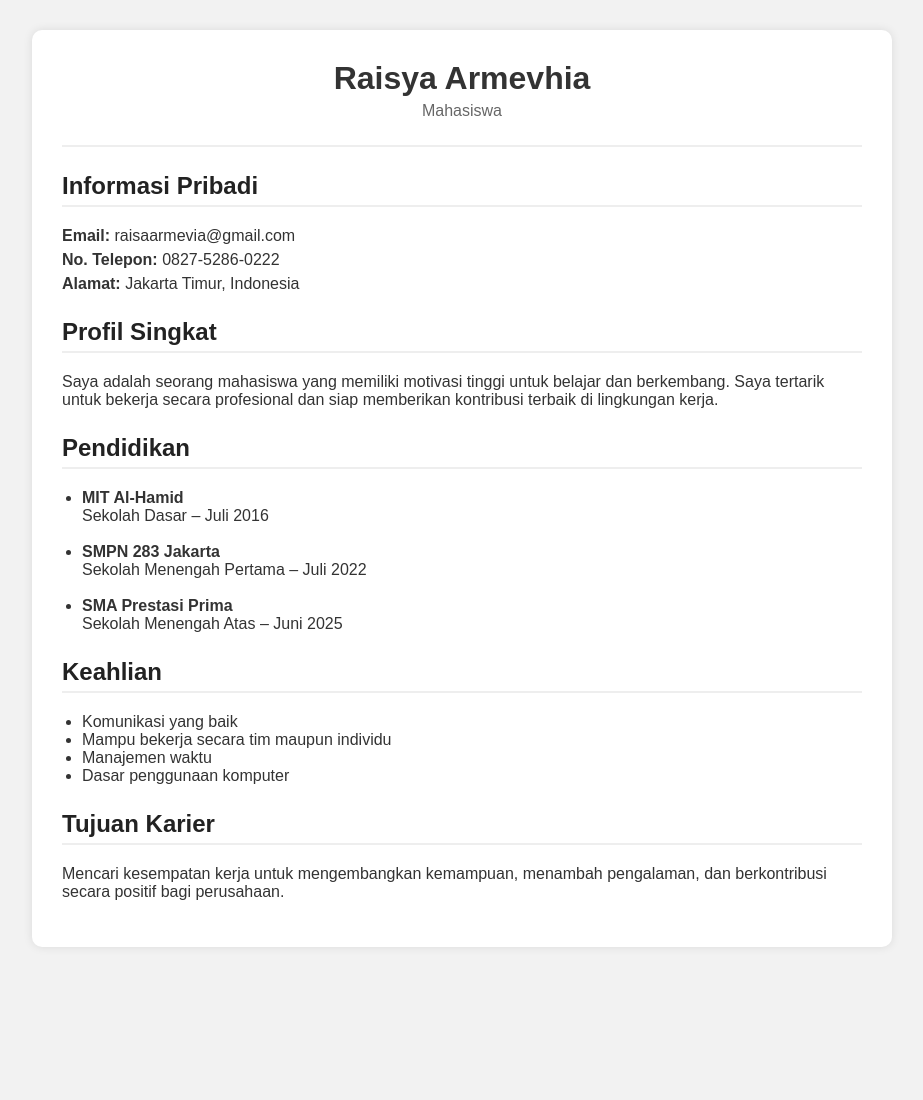
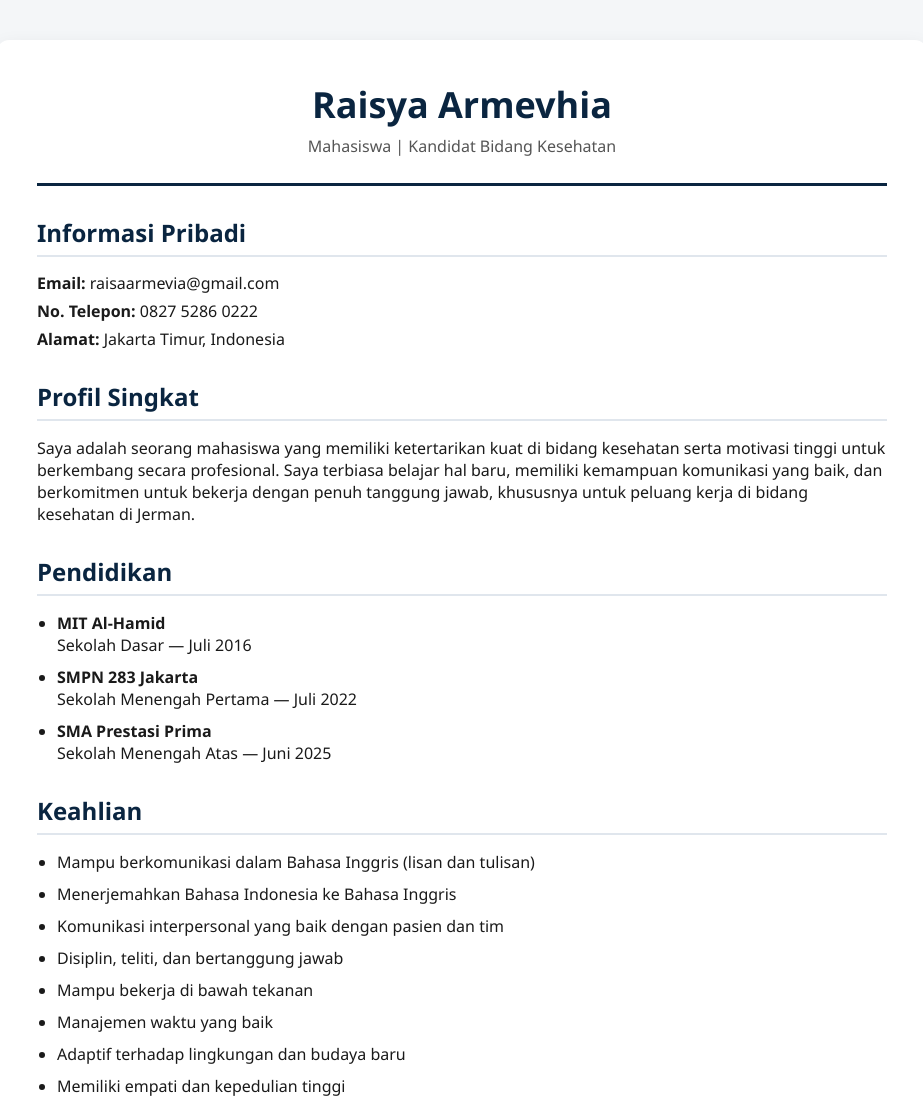
Before and after one commit to Luvsvii/Luvsvii.github.io, a plain HTML site: page index.html in a window 1280 px wide. Shown: the top 1100 px of the page, without its empty margins (178-1101 px from the left). Before the commit the page ends 977 px from the top, so only its background shows below. Drawn offline with Linux system fonts and the light colour scheme.

Commit message:
index.html

```diff
--- a/index.html
+++ b/index.html
@@ -6,43 +6,49 @@
   <meta name="viewport" content="width=device-width, initial-scale=1.0">
   <style>
     body {
-      font-family: Arial, Helvetica, sans-serif;
-      background: #f2f2f2;
+      font-family: "Segoe UI", Arial, sans-serif;
+      background: #f4f6f8;
       margin: 0;
       padding: 0;
-      color: #333;
+      color: #1a1a1a;
     }
     .container {
-      max-width: 800px;
-      margin: 30px auto;
-      background: #fff;
-      padding: 30px;
-      border-radius: 10px;
-      box-shadow: 0 0 10px rgba(0,0,0,0.1);
+      max-width: 850px;
+      margin: 40px auto;
+      background: #ffffff;
+      padding: 40px;
+      border-radius: 12px;
+      box-shadow: 0 8px 20px rgba(0, 0, 0, 0.1);
     }
     header {
       text-align: center;
-      border-bottom: 2px solid #eee;
+      border-bottom: 3px solid #0a2540;
       padding-bottom: 20px;
     }
     header h1 {
       margin: 0;
-      font-size: 32px;
+      font-size: 36px;
+      color: #0a2540;
     }
     header p {
-      margin: 5px 0;
-      color: #666;
+      margin: 6px 0;
+      font-size: 16px;
+      color: #555;
     }
     section {
-      margin-top: 25px;
+      margin-top: 30px;
     }
     section h2 {
-      border-bottom: 2px solid #eee;
-      padding-bottom: 5px;
-      color: #222;
+      color: #0a2540;
+      border-bottom: 2px solid #e0e6ed;
+      padding-bottom: 6px;
+      margin-bottom: 15px;
     }
     ul {
       padding-left: 20px;
+    }
+    li {
+      margin-bottom: 10px;
     }
     .info p {
       margin: 6px 0;
@@ -54,22 +60,24 @@
 <div class="container">
   <header>
     <h1>Raisya Armevhia</h1>
-    <p>Mahasiswa</p>
+    <p>Mahasiswa | Kandidat Bidang Kesehatan</p>
   </header>
 
   <section class="info">
     <h2>Informasi Pribadi</h2>
     <p><strong>Email:</strong> raisaarmevia@gmail.com</p>
-    <p><strong>No. Telepon:</strong> 0827-5286-0222</p>
+    <p><strong>No. Telepon:</strong> 0827 5286 0222</p>
     <p><strong>Alamat:</strong> Jakarta Timur, Indonesia</p>
   </section>
 
   <section>
     <h2>Profil Singkat</h2>
     <p>
-      Saya adalah seorang mahasiswa yang memiliki motivasi tinggi untuk belajar
-      dan berkembang. Saya tertarik untuk bekerja secara profesional dan siap
-      memberikan kontribusi terbaik di lingkungan kerja.
+      Saya adalah seorang mahasiswa yang memiliki ketertarikan kuat di bidang
+      kesehatan serta motivasi tinggi untuk berkembang secara profesional.
+      Saya terbiasa belajar hal baru, memiliki kemampuan komunikasi yang baik,
+      dan berkomitmen untuk bekerja dengan penuh tanggung jawab,
+      khususnya untuk peluang kerja di bidang kesehatan di Jerman.
     </p>
   </section>
 
@@ -78,17 +86,15 @@
     <ul>
       <li>
         <strong>MIT Al-Hamid</strong><br>
-        Sekolah Dasar – Juli 2016
+        Sekolah Dasar — Juli 2016
       </li>
-      <br>
       <li>
         <strong>SMPN 283 Jakarta</strong><br>
-        Sekolah Menengah Pertama – Juli 2022
+        Sekolah Menengah Pertama — Juli 2022
       </li>
-      <br>
       <li>
         <strong>SMA Prestasi Prima</strong><br>
-        Sekolah Menengah Atas – Juni 2025
+        Sekolah Menengah Atas — Juni 2025
       </li>
     </ul>
   </section>
@@ -96,19 +102,33 @@
   <section>
     <h2>Keahlian</h2>
     <ul>
-      <li>Komunikasi yang baik</li>
-      <li>Mampu bekerja secara tim maupun individu</li>
-      <li>Manajemen waktu</li>
-      <li>Dasar penggunaan komputer</li>
+      <li>Mampu berkomunikasi dalam Bahasa Inggris (lisan dan tulisan)</li>
+      <li>Menerjemahkan Bahasa Indonesia ke Bahasa Inggris</li>
+      <li>Komunikasi interpersonal yang baik dengan pasien dan tim</li>
+      <li>Disiplin, teliti, dan bertanggung jawab</li>
+      <li>Mampu bekerja di bawah tekanan</li>
+      <li>Manajemen waktu yang baik</li>
+      <li>Adaptif terhadap lingkungan dan budaya baru</li>
+      <li>Memiliki empati dan kepedulian tinggi</li>
+    </ul>
+  </section>
+
+  <section>
+    <h2>Hobi</h2>
+    <ul>
+      <li>Bernyanyi</li>
+      <li>Mendengarkan musik</li>
+      <li>Membaca</li>
+      <li>Bercerita</li>
     </ul>
   </section>
 
   <section>
     <h2>Tujuan Karier</h2>
     <p>
-      Mencari kesempatan kerja untuk mengembangkan kemampuan,
-      menambah pengalaman, dan berkontribusi secara positif
-      bagi perusahaan.
+      Mengembangkan karier di bidang kesehatan secara profesional,
+      khususnya di Jerman, dengan mengedepankan etika kerja,
+      kualitas pelayanan, serta pembelajaran berkelanjutan.
     </p>
   </section>
 </div>
```
